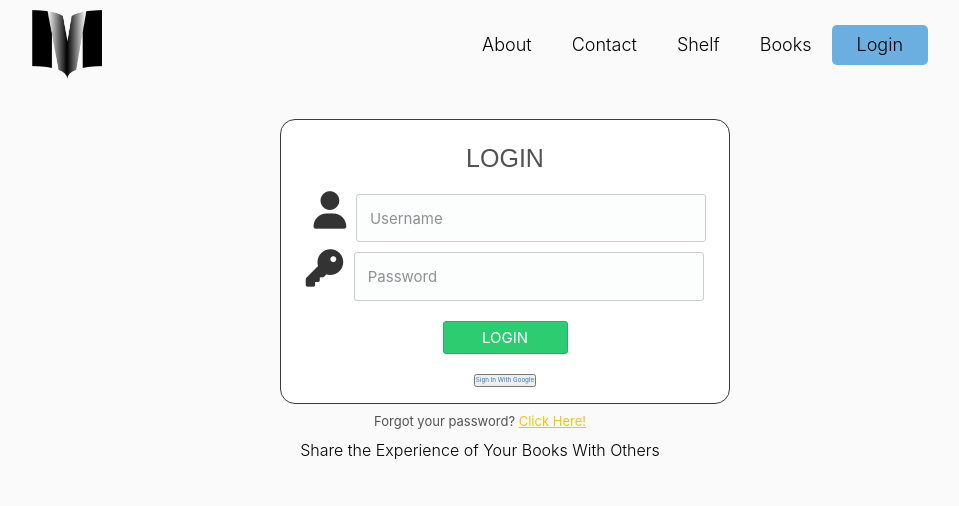
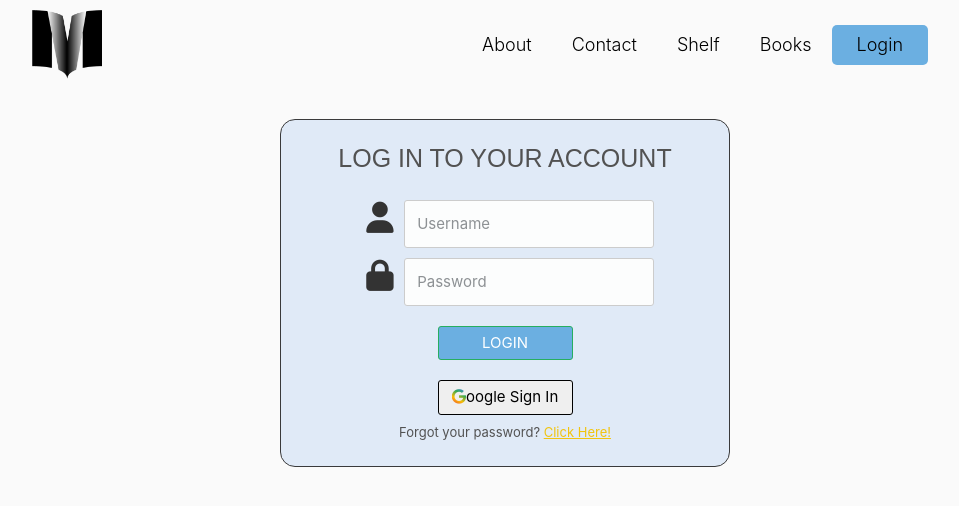
Before and after one commit to Neighborhood-Library/FrontEnd, a React (Create React App) app: page /login in a window 1280 px wide. Shown: the top 506 px of the page, without its empty margins (160-1119 px from the left). Built offline with nearby package versions, Linux system fonts and the light colour scheme; no server answers.

Commit message:
added styling to login page

```diff
--- a/src/components/Footer.js
+++ b/src/components/Footer.js
@@ -3,7 +3,7 @@ import React from 'react';
 const Footer = () => {
   return (
     <footer>
-      <p className="appTitle">Share the Experience of Your Books With Others</p>
+      {/* <p className="appTitle">Share the Experience of Your Books With Others</p> */}
     </footer>
   )
 };
--- a/src/components/login/Login.css
+++ b/src/components/login/Login.css
@@ -7,6 +7,7 @@ body {
   margin: 20px 0px 20px 0px;
 }
 
+
 .login-title {
   font-size: 2.5rem;
   color: #525252;
@@ -15,31 +16,30 @@ body {
   font-weight: 300;
 }
 .box {
-  background: white;
+  background: rgb(224, 234, 247);
+  /* background: linear-gradient(to right, #91EAE4, #86A8E7, #7F7FD5); */
   width: 450px;
   border-radius: 15px;
   margin: 0 auto 0 auto;
   padding: 4% 4%;
   border: #3a3a3b 1px solid;
 }
+
 .username {
   background: #fcfdfd;
   border: #ccc 1px solid;
   /* border-bottom: #ccc 2px solid; */
   padding: 3%;
-  width: 350px;
+  width: 250px;
   color: rgba(61, 60, 60, 0.205);
   margin-top: 10px;
   font-size: 1.5rem;
   border-radius: 3px;
 }
-.username:active {
-  color: red;
-}
 
-.button {
-  background: #2ecc71;
-  width: 125px;
+.login-button {
+  background: #6bafe1;
+  width: 135px;
   padding-top: 5px;
   padding-bottom: 5px;
   color: white;
@@ -53,9 +53,10 @@ body {
   font-size: 1.5rem;
   text-transform: uppercase;
 }
-.button:hover {
-  background: #2cc06b;
-}
+/* .login-button:hover {
+  background-color: #6bafe1;
+  width:175px;
+} */
 .forgot-password {
   font-size: 1.3rem;
   text-decoration: none;
@@ -82,6 +83,42 @@ body {
   display:inline-block;
 
 }
-.fas.fa-key {
-  padding-right:11px;
+.fas.fa-lock {
+  padding:10px;
 }
+
+
+
+.box input[type = "text"]:focus,.box input[type = "password"]:focus{
+  width: 280px;
+  border-color: #2ecc71;
+}
+
+.google-buttons{
+  /* height: 70px; */
+  font-size: 15px;
+  height: 35px;
+  width: 135px;
+  border-radius: 3px;
+  border: 1px solid black;
+  /* background: linear-gradient(to right, #91EAE4, #86A8E7, #7F7FD5); */
+
+}
+.google-buttons:hover {
+  /* background: #6bafe1; */
+  /* background: linear-gradient(120DEG, #4285f4,#34A853,#FBBC05,#EA4335); */
+
+}
+.google-buttons a {
+  color:black;
+
+  text-decoration: none;
+}
+.fab.fa-google{
+  background: -webkit-linear-gradient(-120DEG,#4285f4,#34A853,#FBBC05,#EA4335);
+  /* background:green; */
+  -webkit-background-clip: text;
+  -webkit-text-fill-color: transparent;
+
+  /* text-decoration-color: linear-gradient(-120DEG, #4285f4,#34A853,#FBBC05,#EA4335); */
+}
--- a/src/components/login/Login.js
+++ b/src/components/login/Login.js
@@ -5,6 +5,7 @@ import { login } from '../../actions/index';
 import './Login.css';
 // import {TweenMax,Power3} from "gsap";
 // import Change from './NavBar'
+
 
 
 class Login extends React.Component {
@@ -22,15 +23,15 @@ class Login extends React.Component {
     this.setState({ [e.target.name]: e.target.value });
   };
 
+  // changeMe() {
+  //   document.getElementById("input").style.color = "blue";
+  // }
   submitForm = async e => {
     e.preventDefault();
     await this.props.logInHandler(e, this.state);
     this.props.history.push('/dashboard');
   };
-  // inputChange = e => {
-  //   e.preventDefault();
-  //   document.querySelector(".username").style = "red";
-  // }
+
 
   render() {
     if (this.props.loggedIn) {
@@ -42,13 +43,15 @@ class Login extends React.Component {
     return (
       <div id='absoluteCenteredDiv'>
         <div className='box'>
-          <h1 className='login-title'> Login </h1>
+          <h1 className='login-title'> Log in to your account</h1>
+          <br>
+          </br>
           <div>
           <form className="submitForm" onSubmit={this.submitForm}>
             <div className="inputs">
-            <i class="fas fa-user fa-6x "></i>
+            <i id="input"class="fas fa-user fa-5x "></i>
             <input
-              onClick = {this.inputChange}
+              onClick = {this.changeMe}
               className='username'
               onChange={this.onChange}
               name='username'
@@ -59,7 +62,8 @@ class Login extends React.Component {
             />
             <br>
             </br>
-            <i class="fas fa-key fa-6x"></i>
+            {/* <i class="fas fa-key fa-6x"></i> */}
+            <i class="fas fa-lock fa-5x"></i>
             <input
               className='username'
               onChange={this.onChange}
@@ -70,23 +74,28 @@ class Login extends React.Component {
               required
             />
             </div>
-            <button className='button' type='submit'>
+            <button className='login-button' type='submit'>
               Login
             </button>
           </form>
-          <button>
+          <button className="google-buttons">
             <a href='https://muovivlio.herokuapp.com/auth/google'>
-              Sign In With Google
+              <i class="fab fa-google"></i>oogle Sign In
             </a>
           </button>
-          </div>
-        </div>
-        <p className='forgot-password'>
+          <br>
+          </br>
+          <p className='forgot-password'>
           Forgot your password?{' '}
           <a className='fpwd' href='/#'>
             Click Here!
           </a>
         </p>
+          </div>
+        </div>
+        <br>
+        </br>
+
       </div>
     );
   }
```
